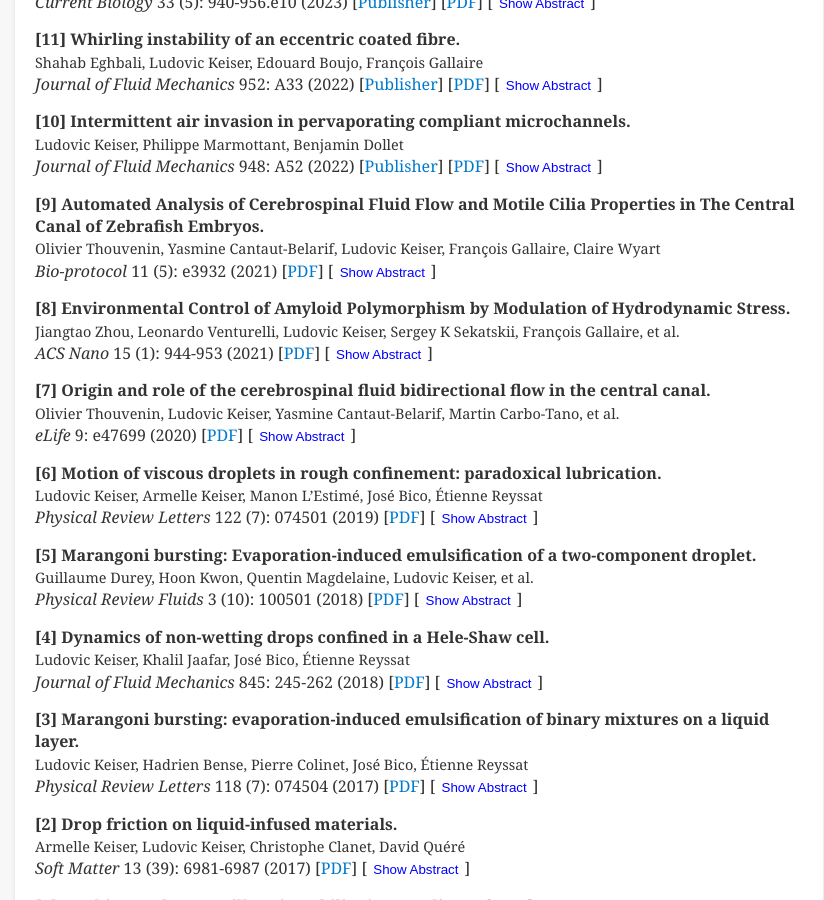
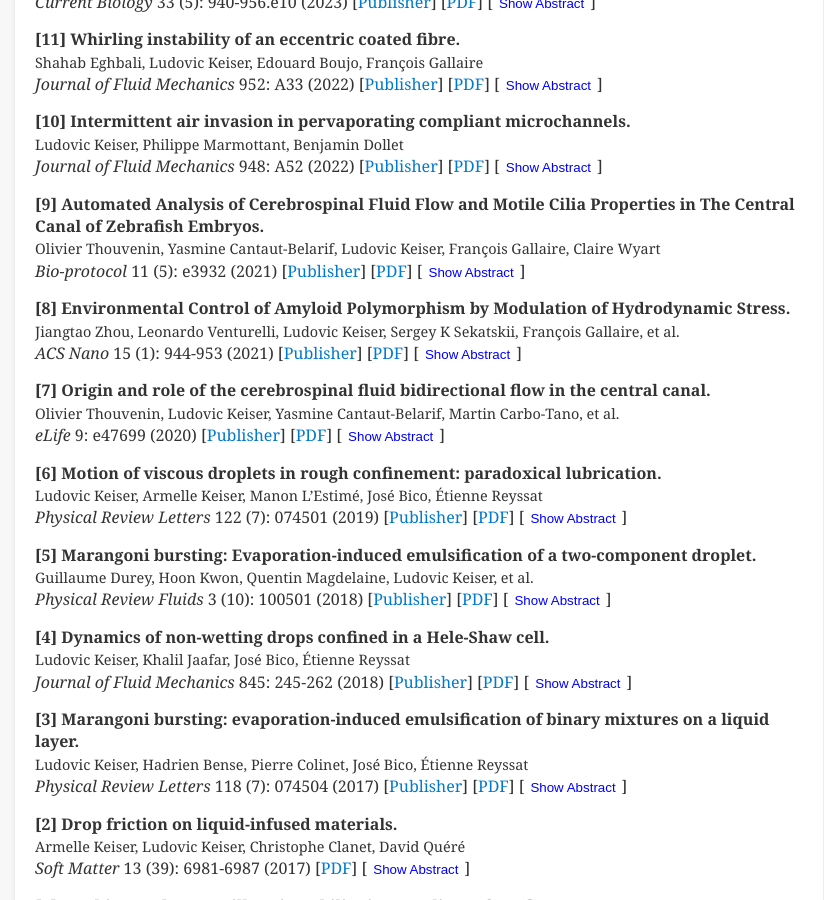
Before and after one commit to Keiser-sci/keiser-sci.github.io, a Jekyll site: the page built from publications.md, in a window 1280 px wide and 900 px high, scrolled down 949 px. Shown: the whole window, without its empty margins (221-1045 px from the left). Built offline with Jekyll 4.4.1, drawn with Linux system fonts in a browser that asks for light colours.

Commit message:
Update publications.md

```diff
--- a/publications.md
+++ b/publications.md
@@ -96,7 +96,8 @@ title: "Publications"
     <strong>[9] Automated Analysis of Cerebrospinal Fluid Flow and Motile Cilia Properties in The Central Canal of Zebrafish Embryos.</strong><br>
     <span style="font-size: 0.9em;">Olivier Thouvenin, Yasmine Cantaut-Belarif, Ludovic Keiser, François Gallaire, Claire Wyart</span><br>
     <em>Bio-protocol</em> 11 (5): e3932 (2021)
-    [<a href="https://doi.org/10.21769/BioProtoc.3932">PDF</a>]
+    [<a href="https://doi.org/10.21769/BioProtoc.3932">Publisher</a>]
+    [<a href="publications/Thouvenin2021_Bioprotocol.pdf">PDF</a>]
     [<button onclick="toggleAbstract('abstract9')" style="background:none; color:blue; border:none; cursor:pointer;">Show Abstract</button>]
     <div id="abstract9" style="display:none; margin-top: 10px; font-size: 0.9em;">
         <strong>Abstract:</strong> Circulation of cerebrospinal fluid (CSF) plays an important role during development. In zebrafish embryo, the flow of CSF has been found to be bidirectional in the central canal of the spinal cord. In order to compare conditions and genetic mutants across each other, we recently automated the quantification of the velocity profile of exogenous fluorescent particles in the CSF. We demonstrated that the beating of motile and tilted cilia localized on the ventral side of the central canal was sufficient to generate locally such bidirectionality. Our approach can easily be extended to characterize CSF flow in various genetic mutants. We provide here a detailed protocol and a user interface program to quantify CSF dynamics. In order to interpret potential changes in CSF flow profiles, we provide additional tools to measure the central canal diameter, characterize cilia dynamics and compare experimental data with our theoretical model in order to estimate the impact of cilia in generating a volume force in the central canal. Our approach can also be of use for measuring particle velocity in vivo and modeling flow in diverse biological solutions.
@@ -107,7 +108,8 @@ title: "Publications"
     <strong>[8] Environmental Control of Amyloid Polymorphism by Modulation of Hydrodynamic Stress.</strong><br>
     <span style="font-size: 0.9em;">Jiangtao Zhou, Leonardo Venturelli, Ludovic Keiser, Sergey K Sekatskii, François Gallaire, et al.</span><br>
     <em>ACS Nano</em> 15 (1): 944-953 (2021)
-    [<a href="https://doi.org/10.1021/acsnano.0c07570">PDF</a>]
+   [<a href="https://doi.org/10.1021/acsnano.0c07570">Publisher</a>]
+    [<a href="publications/Zhou2021_ACSNano.pdf">PDF</a>]
     [<button onclick="toggleAbstract('abstract8')" style="background:none; color:blue; border:none; cursor:pointer;">Show Abstract</button>]
     <div id="abstract8" style="display:none; margin-top: 10px; font-size: 0.9em;">
         <strong>Abstract:</strong> The phenomenon of amyloid polymorphism is a key feature of protein aggregation. Unravelling this phenomenon is of great significance for understanding the underlying molecular mechanisms associated with neurodegenerative diseases and for the development of amyloid-based functional biomaterials. However, the understanding of the molecular origins and the physicochemical factors modulating amyloid polymorphs remains challenging. Herein, we demonstrate an association between amyloid polymorphism and environmental stress in solution, induced by an air/water interface in motion. Our results reveal that low-stress environments produce heterogeneous amyloid polymorphs, including twisted, helical, and rod-like fibrils, whereas high-stress conditions generate only homogeneous rod-like fibrils. Moreover, high environmental stress converts twisted fibrils into rod-like fibrils both in-pathway and after the completion of mature amyloid formation. These results enrich our understanding of the environmental origin of polymorphism of pathological amyloids and shed light on the potential of environmentally controlled fabrication of homogeneous amyloid biomaterials for biotechnological applications.
@@ -118,7 +120,8 @@ title: "Publications"
     <strong>[7] Origin and role of the cerebrospinal fluid bidirectional flow in the central canal.</strong><br>
     <span style="font-size: 0.9em;">Olivier Thouvenin, Ludovic Keiser, Yasmine Cantaut-Belarif, Martin Carbo-Tano, et al.</span><br>
     <em>eLife</em> 9: e47699 (2020)
-    [<a href="https://doi.org/10.7554/eLife.47699">PDF</a>]
+    [<a href="https://doi.org/10.7554/eLife.47699">Publisher</a>]
+    [<a href="publications/Thouvenin_Elife2020.pdf">PDF</a>]
     [<button onclick="toggleAbstract('abstract7')" style="background:none; color:blue; border:none; cursor:pointer;">Show Abstract</button>]
     <div id="abstract7" style="display:none; margin-top: 10px; font-size: 0.9em;">
         <strong>Abstract:</strong> Circulation of the cerebrospinal fluid (CSF) contributes to body axis formation and brain development. Here, we investigated the unexplained origins of the CSF flow bidirectionality in the central canal of the spinal cord of 30 hpf zebrafish embryos and its impact on development. Experiments combined with modeling and simulations demonstrate that the CSF flow is generated locally by caudally-polarized motile cilia along the ventral wall of the central canal. The closed geometry of the canal imposes the average flow rate to be null, explaining the reported bidirectionality. We also demonstrate that at this early stage, motile cilia ensure the proper formation of the central canal. Furthermore, we demonstrate that the bidirectional flow accelerates the transport of particles in the CSF via a coupled convective-diffusive transport process. Our study demonstrates that cilia activity combined with muscle contractions sustain the long-range transport of extracellular lipidic particles, enabling embryonic growth.
@@ -129,7 +132,8 @@ title: "Publications"
     <strong>[6] Motion of viscous droplets in rough confinement: paradoxical lubrication.</strong><br>
     <span style="font-size: 0.9em;">Ludovic Keiser, Armelle Keiser, Manon L’Estimé, José Bico, Étienne Reyssat</span><br>
     <em>Physical Review Letters</em> 122 (7): 074501 (2019)
-    [<a href="https://doi.org/10.1103/PhysRevLett.122.074501">PDF</a>]
+    [<a href="https://doi.org/10.1103/PhysRevLett.122.074501">Publisher</a>]
+    [<a href="publications/Keiser2019_PRL.pdf">PDF</a>]
     [<button onclick="toggleAbstract('abstract6')" style="background:none; color:blue; border:none; cursor:pointer;">Show Abstract</button>]
     <div id="abstract6" style="display:none; margin-top: 10px; font-size: 0.9em;">
         <strong>Abstract:</strong> We study the sedimentation of highly viscous droplets confined inside Hele-Shaw cells with textured walls of controlled topography. In contrast with common observations on superhydrophobic surfaces, roughness tends here to significantly increase viscous friction, thus substantially decreasing the droplets mobility. However, reducing confinement induces a jump in the velocity as droplets can slide on a lubricating layer of the surrounding fluid thicker than the roughness features. We demonstrate that increasing the viscosity of the surrounding liquid may counterintuitively enhance the mobility of a droplet sliding along a rough wall. Similarly, a sharp change of the droplet mobility is observed as the amplitude of the roughness is modified. These results illustrate the nontrivial friction processes at the scale of the roughness, and the coupling between viscous dissipation in the drop, in the front meniscus, and in the lubricating film. They could enable one to specifically control the speed of droplets or capsules in microchannels, based on their rheological properties.
@@ -140,7 +144,8 @@ title: "Publications"
     <strong>[5] Marangoni bursting: Evaporation-induced emulsification of a two-component droplet.</strong><br>
     <span style="font-size: 0.9em;">Guillaume Durey, Hoon Kwon, Quentin Magdelaine, Ludovic Keiser, et al.</span><br>
     <em>Physical Review Fluids</em> 3 (10): 100501 (2018)
-    [<a href="https://doi.org/10.1103/APS.DFD.2017.GFM.V0020">PDF</a>]
+    [<a href="https://doi.org/10.1103/APS.DFD.2017.GFM.V0020">Publisher</a>]
+    [<a href="publications/Durey2019_PRF.pdf">PDF</a>]
     [<button onclick="toggleAbstract('abstract5')" style="background:none; color:blue; border:none; cursor:pointer;">Show Abstract</button>]
     <div id="abstract5" style="display:none; margin-top: 10px; font-size: 0.9em;">
         <strong>Abstract:</strong> This paper is associated with a video winner of a 2017 APS/DFD Milton van Dyke Award for work presented at the DFD Gallery of Fluid Motion. The original video is available from the Gallery of Fluid Motion, https://doi.org/10.1103/APS.DFD.2017.GFM.V0020
@@ -151,7 +156,8 @@ title: "Publications"
     <strong>[4] Dynamics of non-wetting drops confined in a Hele-Shaw cell.</strong><br>
     <span style="font-size: 0.9em;">Ludovic Keiser, Khalil Jaafar, José Bico, Étienne Reyssat</span><br>
     <em>Journal of Fluid Mechanics</em> 845: 245-262 (2018)
-    [<a href="https://doi.org/10.1017/jfm.2018.240">PDF</a>]
+    [<a href="https://doi.org/10.1017/jfm.2018.240">Publisher</a>]
+    [<a href="publications/Keiser2018_JFM.pdf">PDF</a>]
     [<button onclick="toggleAbstract('abstract4')" style="background:none; color:blue; border:none; cursor:pointer;">Show Abstract</button>]
     <div id="abstract4" style="display:none; margin-top: 10px; font-size: 0.9em;">
         <strong>Abstract:</strong> We experimentally investigate the sedimentation of a non-wetting drop confined between two parallel walls. The whole system is immersed in a bath of liquid of low viscosity and a lubricating film may be dynamically formed between the drop and the walls of the cell. Depending on the thickness of the film and on the viscosity ratio between the droplet and the surrounding liquid, viscous dissipation localizes either in the lubrication layer or in the bulk of the drop. The velocity of the droplet is non-trivial as the thickness of the lubricating layer may depend on the interplay between interfacial tension and viscous dissipation. Interestingly, thin films whose nanometric thickness is set by long range intermolecular interactions may lubricate efficiently the motion of highly viscous droplets. We derive asymptotic models that successfully capture the settling velocity of the drop in the different regimes observed experimentally. The effect of partial wetting is finally illustrated by a sharp increase of the velocity of the drops that we attribute to a wetting transition.
@@ -162,7 +168,8 @@ title: "Publications"
     <strong>[3] Marangoni bursting: evaporation-induced emulsification of binary mixtures on a liquid layer.</strong><br>
     <span style="font-size: 0.9em;">Ludovic Keiser, Hadrien Bense, Pierre Colinet, José Bico, Étienne Reyssat</span><br>
     <em>Physical Review Letters</em> 118 (7): 074504 (2017)
-    [<a href="https://doi.org/10.1103/PhysRevLett.118.074504">PDF</a>]
+   [<a href="https://doi.org/10.1103/PhysRevLett.118.074504">Publisher</a>]
+    [<a href="publications/Keiser2017_PRL.pdf">PDF</a>]
     [<button onclick="toggleAbstract('abstract3')" style="background:none; color:blue; border:none; cursor:pointer;">Show Abstract</button>]
     <div id="abstract3" style="display:none; margin-top: 10px; font-size: 0.9em;">
         <strong>Abstract:</strong> Adjusting the wetting properties of water through the addition of a miscible liquid is commonly used in a wide variety of industrial processes involving interfaces. We investigate experimentally the evolution of a drop of water and volatile alcohol deposited on a bath of oil: The drop spreads and spontaneously fragments into a myriad of minute droplets whose size strongly depends on the initial concentration of alcohol. Marangoni flows induced by the evaporation of alcohol play a key role in the overall phenomenon. The intricate coupling of hydrodynamics, wetting, and evaporation is well captured by analytical scaling laws. Our scenario is confirmed by experiments involving other combinations of liquids that also lead to this fascinating phenomenon.
```
